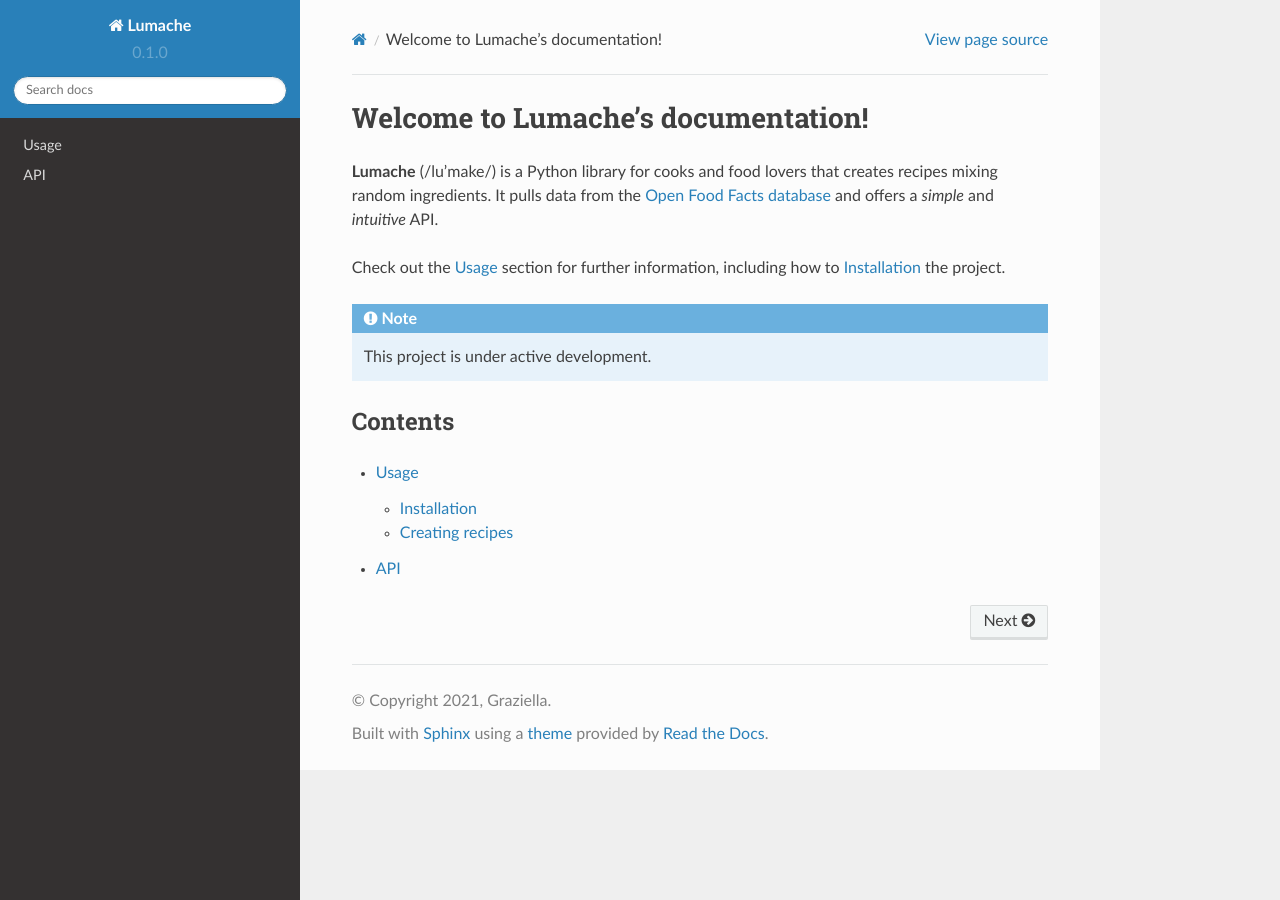
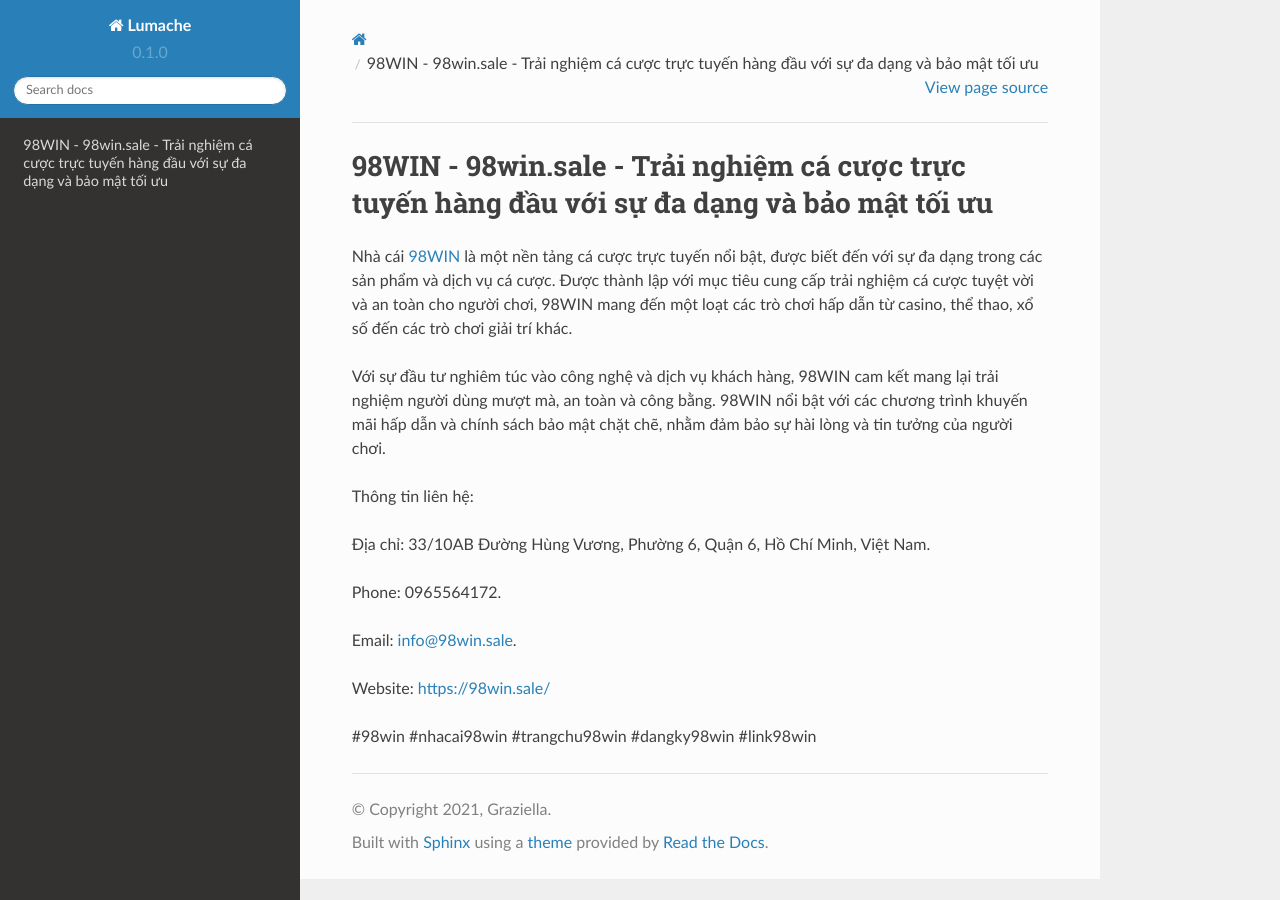
Before and after one commit to morriscraig2868/98winsale, a Sphinx documentation site: the page built from docs/source/index.rst, in a window 1280 px wide. Built offline with Sphinx 7.4.7 and the Read the Docs theme 2.0.0, drawn with Linux system fonts in a browser that asks for light colours.

Commit message:
Update index.rst

```diff
--- a/docs/source/index.rst
+++ b/docs/source/index.rst
@@ -1,22 +1,18 @@
-Welcome to Lumache's documentation!
+98WIN - 98win.sale - Trải nghiệm cá cược trực tuyến hàng đầu với sự đa dạng và bảo mật tối ưu
 ===================================
 
-**Lumache** (/lu'make/) is a Python library for cooks and food lovers
-that creates recipes mixing random ingredients.
-It pulls data from the `Open Food Facts database <https://world.openfoodfacts.org/>`_
-and offers a *simple* and *intuitive* API.
+Nhà cái `98WIN <https://98win.sale/>`_ là một nền tảng cá cược trực tuyến nổi bật, được biết đến với sự đa dạng trong các sản phẩm và dịch vụ cá cược. Được thành lập với mục tiêu cung cấp trải nghiệm cá cược tuyệt vời và an toàn cho người chơi, 98WIN mang đến một loạt các trò chơi hấp dẫn từ casino, thể thao, xổ số đến các trò chơi giải trí khác.
 
-Check out the :doc:`usage` section for further information, including
-how to :ref:`installation` the project.
+Với sự đầu tư nghiêm túc vào công nghệ và dịch vụ khách hàng, 98WIN cam kết mang lại trải nghiệm người dùng mượt mà, an toàn và công bằng. 98WIN nổi bật với các chương trình khuyến mãi hấp dẫn và chính sách bảo mật chặt chẽ, nhằm đảm bảo sự hài lòng và tin tưởng của người chơi.
 
-.. note::
+Thông tin liên hệ:
 
-   This project is under active development.
+Địa chỉ: 33/10AB Đường Hùng Vương, Phường 6, Quận 6, Hồ Chí Minh, Việt Nam.
 
-Contents
---------
+Phone: 0965564172.
 
-.. toctree::
+Email: info@98win.sale.
 
-   usage
-   api
+Website: https://98win.sale/
+
+#98win #nhacai98win #trangchu98win #dangky98win #link98win
```
